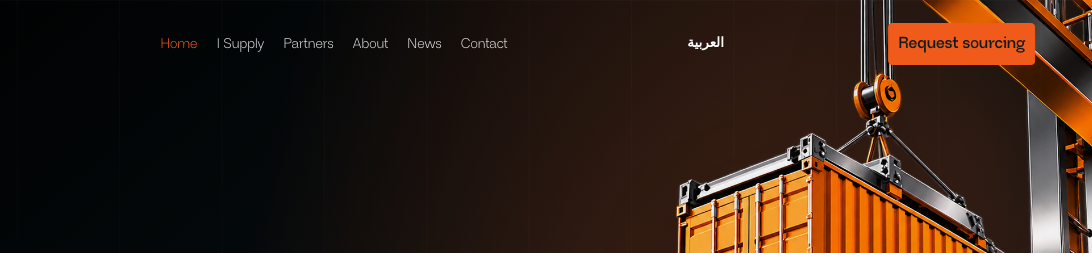
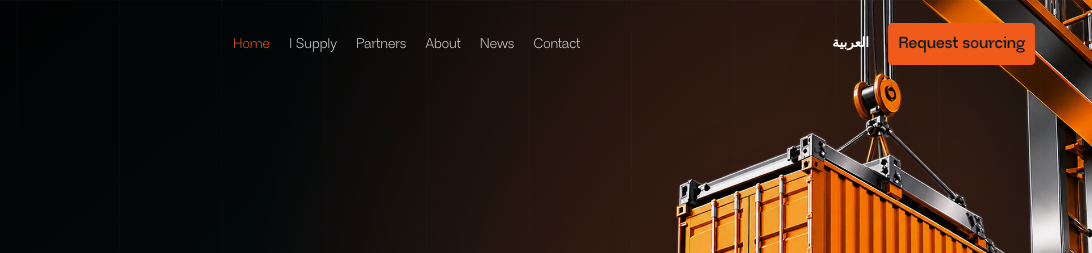
Before and after one commit to kholoudabdelghani122-pixel/tkml, a plain HTML site: page src/showcase/variant-02/index.html in a window 1280 px wide. Shown: the top 253 px of the page, 188-1280 px from the left. Drawn offline with nearby package versions, Linux system fonts and the light colour scheme.

Commit message:
Bring desktop language switch beside CTA

```diff
--- a/src/styles/variant-02.css
+++ b/src/styles/variant-02.css
@@ -738,3 +738,11 @@
   .v2-header .v2-language-switch--desktop{display:none}
   .v2-mobile-nav nav .v2-language-switch--mobile{display:block;margin:0;padding:12px 0}
 }
+
+/* Keep the desktop language switch adjacent to the sourcing CTA. */
+@media(min-width:768px){
+  .v2-header .site-header__inner{display:grid;grid-template-columns:auto minmax(0,1fr) auto auto;column-gap:clamp(12px,1.5vw,20px)}
+  .v2-header .site-nav{justify-self:center}
+  .v2-header .v2-language-switch--desktop{justify-self:end;white-space:nowrap}
+  .v2-header .v2-header-cta{justify-self:end;white-space:nowrap}
+}
```
